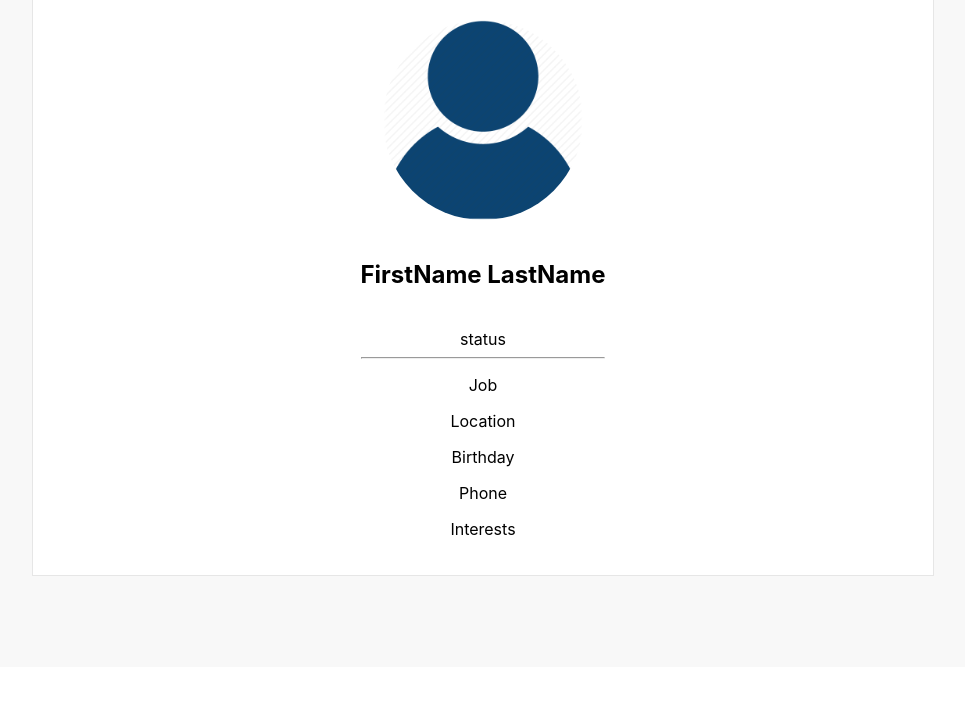
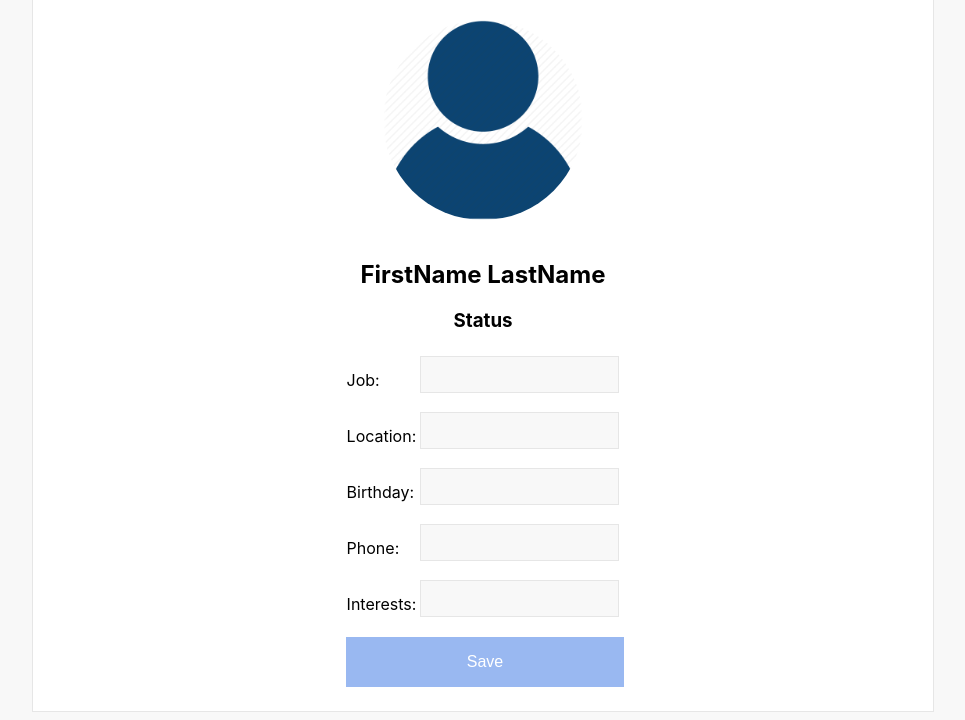
Before and after one commit to Bingaa/Internet-Computing-Project, a PHP site: page /html/profile.html in a window 1280 px wide. Shown: the part 133-853 px from the top of the page, without its empty margins (157-1122 px from the left). Before the commit the page ends 709 px from the top, so only its background shows below. Run offline with PHP 8.4, Linux system fonts and the light colour scheme; some libraries are stand-ins or nearby versions.

Commit message:
Reorganize profile page and added photo upload

```diff
--- a/html/profile.html
+++ b/html/profile.html
@@ -18,23 +18,48 @@
         <a href="messages.html"><i class="fas fa-comment"></i></a>
     </div>
     <div class="white-card-wide" style="margin-top: 50px;">
-        <img id="profile" class="display-pic" src="#" onerror="if (this.src != '../images/error.png') this.src = '../images/error.png';">
+        <img id="profile" class="display-pic" src="../images/error.png">
 
-        <div class="info"><h2>FirstName LastName</h2><br>status<hr>
-            <p>Job</p>
-            <p>Location</p>
-            <p>Birthday</p>
-            <p>Phone</p>
-            <p>Interests</p>
+        <div class="info"><h2>FirstName LastName</h2>
+            <h3 contenteditable="true" >Status</h3>
+
+            <table>
+              <tr>
+                <td><p>Job: </p></td>
+                <td><input type="text"></td>
+              </tr>
+              <tr>
+                <td><p>Location: </p></td>
+                <td><input type="text"></td>
+              </tr>
+              <tr>
+                <td><p>Birthday: </p></td>
+                <td><input type="text"></td>
+              </tr>
+              <tr>
+                <td><p>Phone: </p></td>
+                <td><input type="text"></td>
+              </tr>
+              <tr>
+                <td><p>Interests: </p></td>
+                <td><input type="text"></td>
+              </tr>
+            </table>
+            <button>Save</button>
         </div>
 
         <div id="myModal" class="modal">
 
-            <!-- Modal content -->
             <div class="modal-content">
-              <span class="close">&times;</span>
               <h2>Change Profile Picture</h2>
-              <input type="file" label="Upload Profile Picture" name="myFile" onchange="readURL(this);"/></td>
+
+              <div class="upload-btn-wrapper">
+                <button class="btn-upload"><h3>Upload Photo</h3></button>
+                <input type="file" id="photoFile" accept="image/*" onchange="uploadPhoto(this);" />
+              </div>
+              <div class="upload-btn-wrapper">
+                <button class="btn-remove" onclick="removePhoto(this);"><h3>Remove Photo</h3></button>
+              </div>
             </div>
 
         </div>
--- a/scripts/profile.js
+++ b/scripts/profile.js
@@ -1,4 +1,4 @@
-function readURL(f) {
+uploadPhoto = function(f) {
     if (f.files && f.files[0]) {
         var read = new FileReader();
 
@@ -13,20 +13,23 @@ function readURL(f) {
     }
 }
 
+removePhoto = function(f) {
+    document.getElementById('photoFile').value = "";
+    $('#profile')
+        .attr('src', '../images/error.png')
+        .width(200)
+        .height(200);
+}
+
 window.onload = function() {
     var modal = document.getElementById('myModal');
     var btn = document.getElementById("profile");
-    var span = document.getElementsByClassName("close")[0];
 
 
     btn.onclick = function() {
         modal.style.display = "block";
     }
 
-    // When the user clicks on <span> (x), close the modal
-    span.onclick = function() {
-        modal.style.display = "none";
-    }
 
     // When the user clicks anywhere outside of the modal, close it
     window.onclick = function(event) {
--- a/styles/styles.css
+++ b/styles/styles.css
@@ -94,6 +94,43 @@ body {
   border: 1px solid #e6e6e6;
   overflow: auto;
   text-align: center;
+ }
+
+ .white-card-wide input{
+  background-color: #f8f8f8;
+  padding: 10px;
+  border: 1px solid #e6e6e6;
+  width: 100%;
+  margin-bottom: 10px;
+  box-sizing: border-box;
+ }
+
+ .white-card-wide p {
+  text-align: left;
+ }
+
+ .white-card-wide th, td {
+  border-bottom: none;
+}
+
+ .info button {
+  background-color: rgb(153, 184, 241);
+  border: none;
+  color: white;
+  padding: 16px 32px;
+  text-align: center;
+  text-decoration: none;
+  display: inline-block;
+  font-size: 16px;
+  margin: 4px 2px;
+  width: 100%;
+  -webkit-transition-duration: 0.4s;
+  transition-duration: 0.4s;
+  cursor: pointer;
+}
+
+ .info button:hover {
+   background-color: rgb(106, 146, 235);
  }
 
  .topnav {
```
Also changed, not shown: other parts of styles/styles.css (+48 -10 lines).
